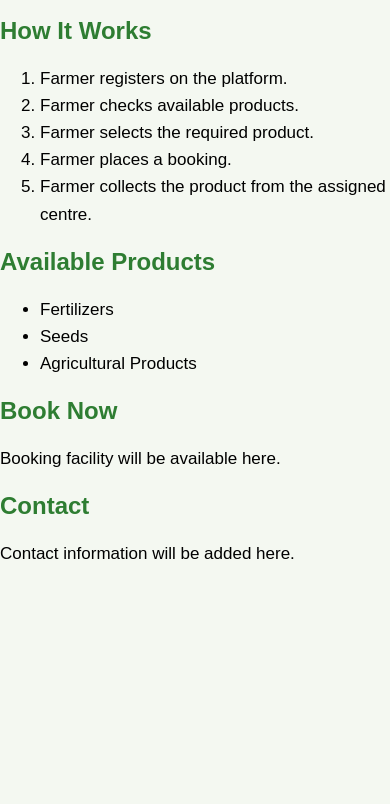
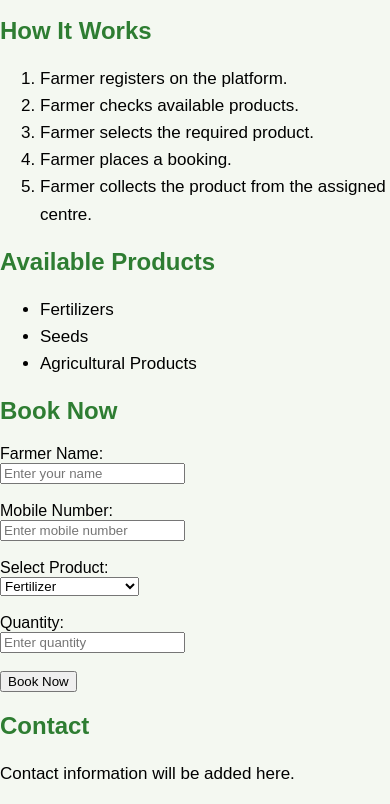
Before and after one commit to khushitech31/My-first-Website-, a plain HTML site: page index.html in a window 390 px wide. Shown: the part 545-1349 px from the top of the page. Before the commit the page ends 1129 px from the top, so only its background shows below. Drawn offline with Linux system fonts and the light colour scheme.

Commit message:
Add booking form to index.html
Added a booking form with fields for farmer name, mobile number, product selection, and quantity.

```diff
--- a/index.html
+++ b/index.html
@@ -53,8 +53,25 @@
 
     <h2 id="booking">Book Now</h2>
 
-    <p>Booking facility will be available here.</p>
+<form>
+    <label>Farmer Name:</label><br>
+    <input type="text" placeholder="Enter your name"><br><br>
 
+    <label>Mobile Number:</label><br>
+    <input type="tel" placeholder="Enter mobile number"><br><br>
+
+    <label>Select Product:</label><br>
+    <select>
+        <option>Fertilizer</option>
+        <option>Seeds</option>
+        <option>Agricultural Product</option>
+    </select><br><br>
+
+    <label>Quantity:</label><br>
+    <input type="number" placeholder="Enter quantity"><br><br>
+
+    <button type="submit">Book Now</button>
+</form>
     <h2 id="contact">Contact</h2>
 
     <p>Contact information will be added here.</p>
```
